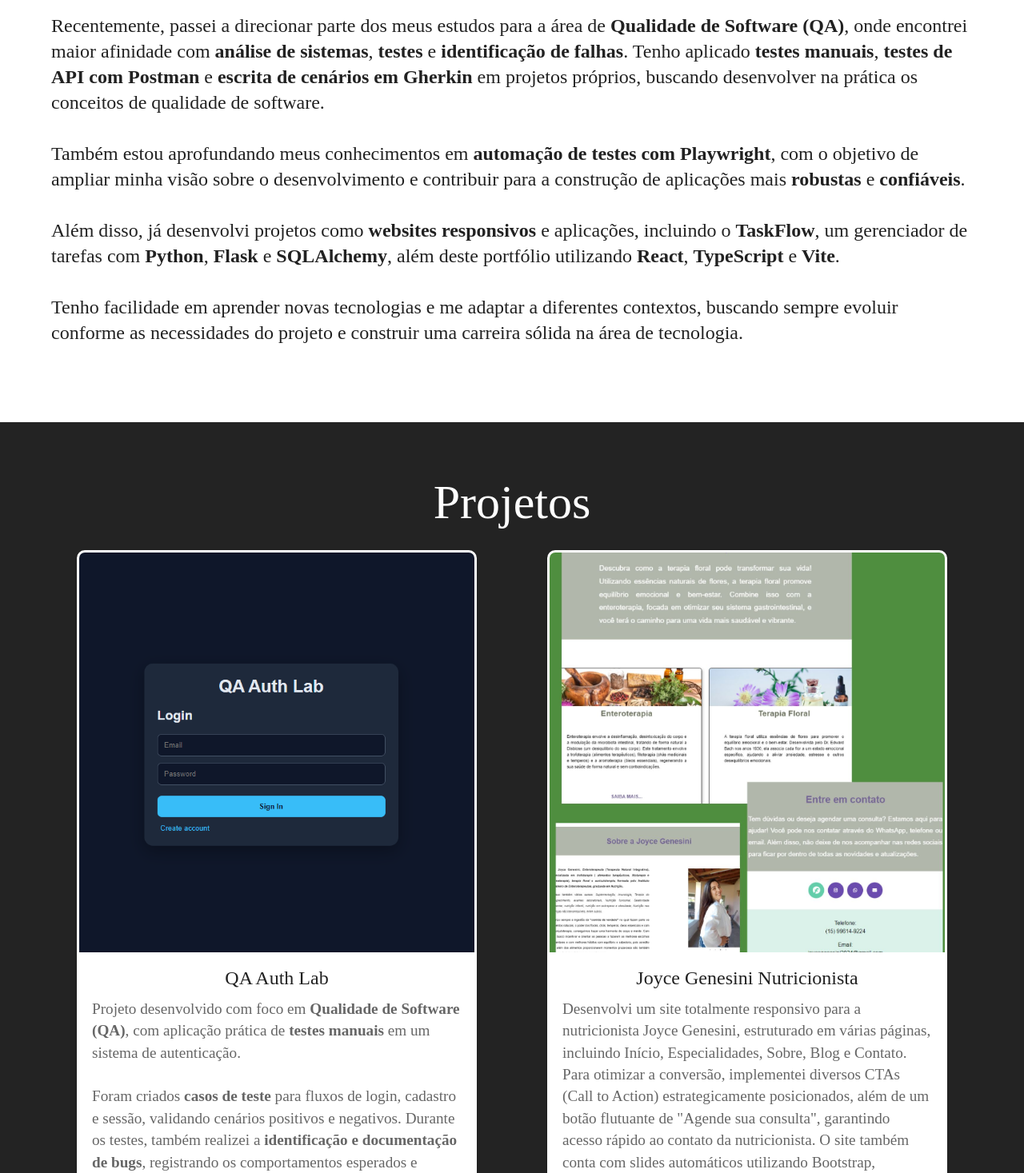
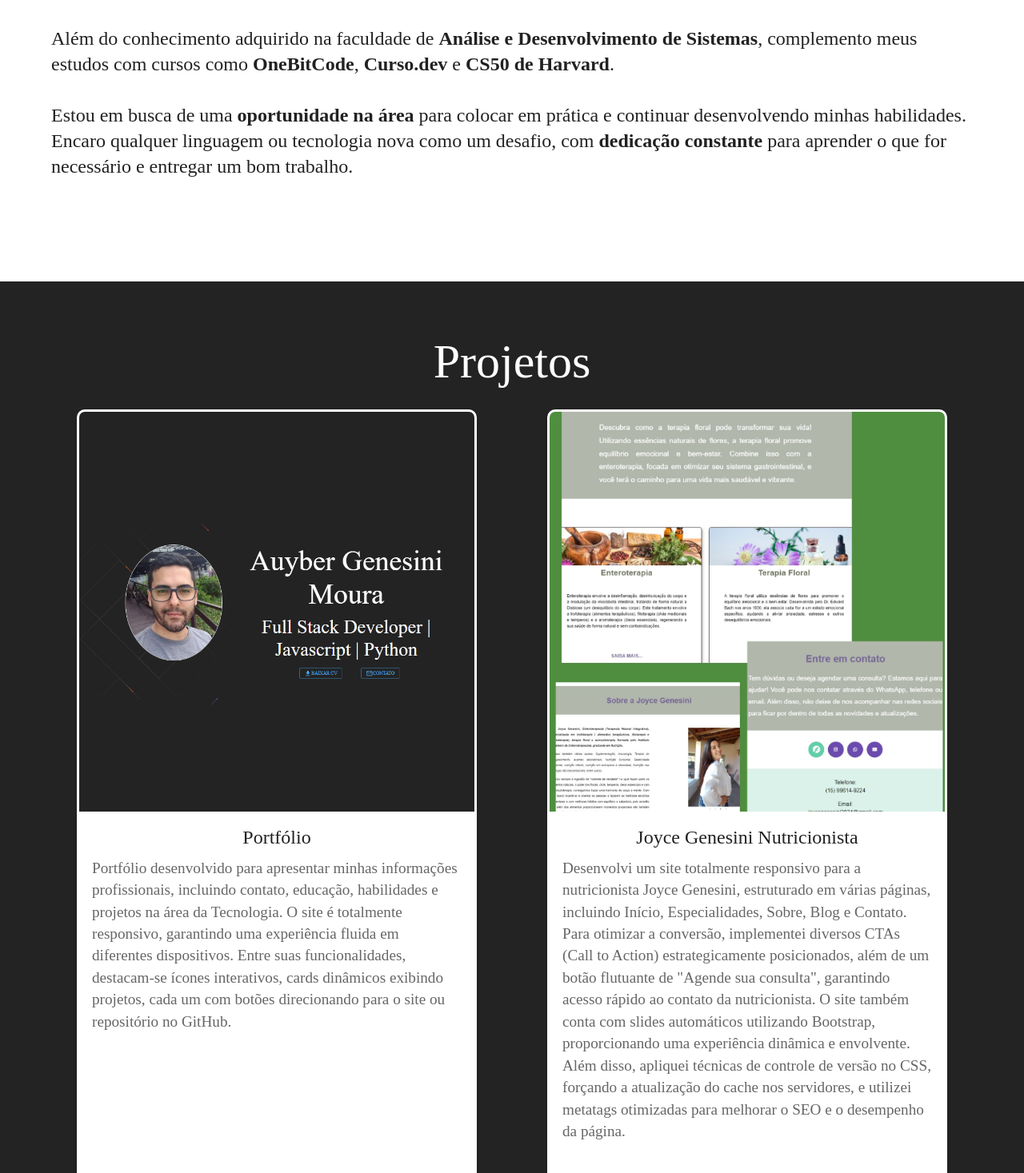
Before and after one commit to auyber/Auyber-portfolio, a React (Vite) app: page / in a window 1280 px wide. Shown: the part 1330-2797 px from the top of the page at 80% size. Built offline with nearby package versions, Linux system fonts and the light colour scheme.

Commit message:
feat(portfolio): atualiza hero, descrição e seção de projetos  - Atualiza texto do hero - Reescreve descrição "Sobre" com formação, cursos e objetivo profissional - Atualiza lista/conteúdo da seção de projetos

```diff
--- a/src/components/Card/card.tsx
+++ b/src/components/Card/card.tsx
@@ -14,9 +14,7 @@ export default function ActionAreaCard() {
             Educação
           </Typography>
           <Typography>
-            Análise e Desenvolvimento de Sistemas (em andamento)  <br />
-            QA E2E (Testes, API, Gherkin, Postman) – em andamento
-            <br />Introduction to Software Quality Assurance – Coursera
+            Análise e Desenvolvimento de Sistemas (em andamento)
             <br />CS50 Harvard
           </Typography>
         </CardContent>
--- a/src/components/Card/nutri.tsx
+++ b/src/components/Card/nutri.tsx
@@ -23,7 +23,7 @@ export default function ActionAreaCardNutri() {
           Joyce Genesini Nutricionista
         </Typography>
         <Typography variant="body2" color="text.secondary" textAlign="left" sx={{ fontSize: '1.2rem'}}>
-        Desenvolvi um site totalmente responsivo para a nutricionista Joyce Genesini, estruturado em várias páginas, incluindo Início, Especialidades, Sobre, Blog e Contato. Para otimizar a conversão, implementei diversos CTAs (Call to Action) estrategicamente posicionados, além de um botão flutuante de "Agende sua consulta", garantindo acesso rápido ao contato da nutricionista. O site também conta com slides automáticos utilizando Bootstrap, proporcionando uma experiência dinâmica e envolvente. Além disso, apliquei técnicas de controle de versão no CSS, forçando a atualização do cache nos servidores, e utilizei metatags otimizadas para melhorar o SEO e o desempenho da página.<br/><br /><br/><br/><br/><br/><br/><br/><br/><br/>
+        Desenvolvi um site totalmente responsivo para a nutricionista Joyce Genesini, estruturado em várias páginas, incluindo Início, Especialidades, Sobre, Blog e Contato. Para otimizar a conversão, implementei diversos CTAs (Call to Action) estrategicamente posicionados, além de um botão flutuante de "Agende sua consulta", garantindo acesso rápido ao contato da nutricionista. O site também conta com slides automáticos utilizando Bootstrap, proporcionando uma experiência dinâmica e envolvente. Além disso, apliquei técnicas de controle de versão no CSS, forçando a atualização do cache nos servidores, e utilizei metatags otimizadas para melhorar o SEO e o desempenho da página.<br/><br/><br/>
           Tecnologias utilizadas: Html, Css, JavaScript, Bootsrtap e Figma.
         </Typography>
       </CardContent>
--- a/src/components/Card/portfolio.tsx
+++ b/src/components/Card/portfolio.tsx
@@ -26,6 +26,7 @@ export default function ActionAreaCardportfolio() {
         Portfólio desenvolvido para apresentar minhas informações profissionais, incluindo contato, educação, habilidades e projetos na área da Tecnologia. O site é totalmente responsivo, garantindo uma experiência fluida em diferentes dispositivos.  Entre suas funcionalidades, destacam-se ícones interativos, cards dinâmicos exibindo projetos, cada um com botões direcionando para o site ou repositório no GitHub.     <br />
         <br /><br /><br /><br /><br/><br/><br/>
         Tecnologias utilizadas: TypeScript, React, CSS e Vite.
+        <br/><br/>
         </Typography>
       </CardContent>
       <CardActions sx={{ justifyContent: 'center' }}>
--- a/src/components/Card/qa-project.tsx
+++ /dev/null
@@ -1,45 +0,0 @@
-import Card from '@mui/material/Card';
-import CardActions from '@mui/material/CardActions';
-import CardContent from '@mui/material/CardContent';
-import CardMedia from '@mui/material/CardMedia';
-import Button from '@mui/material/Button';
-import Typography from '@mui/material/Typography';
-import qaproject from "../../assets/images/qaproject.png";
-
-export default function ActionAreaCardQAProject() {
-  return (
-    <Card sx={{
-      maxWidth: 500,
-      border: '3px solid white',
-      borderRadius: '10px'
-    }}>
-      <CardMedia
-        sx={{ height: 500 }}
-        image={qaproject}
-        title="green iguana"
-
-      />
-      <CardContent>
-        <Typography gutterBottom variant="h5" component="div" textAlign="center">
-        QA Auth Lab
-        </Typography>
-        <Typography variant="body2" color="text.secondary" textAlign="left" sx={{ fontSize: '1.2rem'}}>
-        Projeto desenvolvido com foco em <strong>Qualidade de Software (QA)</strong>, com aplicação prática de <strong>testes manuais</strong> em um sistema de autenticação.<br /><br />
-
-        Foram criados <strong>casos de teste</strong> para fluxos de login, cadastro e sessão, validando cenários positivos e negativos. Durante os testes, também realizei a <strong>identificação e documentação de bugs</strong>, registrando os comportamentos esperados e encontrados.<br /><br />
-
-        Além disso, desenvolvi <strong>cenários em Gherkin</strong> para representar os fluxos do sistema com base no comportamento do usuário.<br /><br />
-
-        Como complemento ao projeto, realizei estudos e práticas de <strong>testes de API com Postman</strong>, documentando requisições e validando respostas, como parte da evolução do conhecimento em QA.<br /><br />
-
-        <strong>Atualizações futuras:</strong> incluir testes automatizados com <strong>Playwright</strong> e ampliar a cobertura com testes de API integrados ao sistema.<br /><br />
-
-        Tecnologias utilizadas: Postman, Gherkin e Playwright (em aprendizado).
-      </Typography>
-      </CardContent>
-      <CardActions sx={{ justifyContent: 'center' }}>
-      <Button size="medium" href="https://github.com/auyber/qa-project" target='_blank'>Ver Código</Button>
-      </CardActions>
-    </Card>
-  );
-}
--- a/src/pages/section/About/About.tsx
+++ b/src/pages/section/About/About.tsx
@@ -28,15 +28,14 @@ const About: React.FC = () => {
           </Grid>
           <Grid item xs={12} md={12}>
             <Typography variant="h5" textAlign="left">
-              Sou <strong>Desenvolvedor Web</strong> com base em <strong>HTML</strong>, <strong>CSS</strong> e <strong>JavaScript</strong>, atualmente em evolução para o <strong>Fullstack JavaScript</strong>. Ao longo dos meus estudos e projetos, desenvolvi aplicações web e interfaces responsivas, adquirindo uma boa compreensão de <strong>estrutura, funcionamento e experiência do usuário</strong>.
+              Sou <strong>Desenvolvedor Web</strong> com base em <strong>HTML</strong>, <strong>CSS</strong> e <strong>JavaScript</strong>, atualmente em evolução para o <strong>Fullstack JavaScript</strong>.
               <br/><br/>
-              Recentemente, passei a direcionar parte dos meus estudos para a área de <strong>Qualidade de Software (QA)</strong>, onde encontrei maior afinidade com <strong>análise de sistemas</strong>, <strong>testes</strong> e <strong>identificação de falhas</strong>. Tenho aplicado <strong>testes manuais</strong>, <strong>testes de API com Postman</strong> e <strong>escrita de cenários em Gherkin</strong> em projetos próprios, buscando desenvolver na prática os conceitos de qualidade de software.
+              Tenho <strong>facilidade em aprender</strong> novas tecnologias e me <strong>adaptar</strong> a diferentes contextos, buscando sempre evoluir conforme as necessidades do projeto e construir uma carreira sólida na área de tecnologia.
               <br/><br/>
-              Também estou aprofundando meus conhecimentos em <strong>automação de testes com Playwright</strong>, com o objetivo de ampliar minha visão sobre o desenvolvimento e contribuir para a construção de aplicações mais <strong>robustas</strong> e <strong>confiáveis</strong>.
+              Além do conhecimento adquirido na faculdade de <strong>Análise e Desenvolvimento de Sistemas</strong>, complemento meus estudos com cursos como <strong>OneBitCode</strong>, <strong>Curso.dev</strong> e <strong>CS50 de Harvard</strong>.
               <br/><br/>
-              Além disso, já desenvolvi projetos como <strong>websites responsivos</strong> e aplicações, incluindo o <strong>TaskFlow</strong>, um gerenciador de tarefas com <strong>Python</strong>, <strong>Flask</strong> e <strong>SQLAlchemy</strong>, além deste portfólio utilizando <strong>React</strong>, <strong>TypeScript</strong> e <strong>Vite</strong>.
+              Estou em busca de uma <strong>oportunidade na área</strong> para colocar em prática e continuar desenvolvendo minhas habilidades. Encaro qualquer linguagem ou tecnologia nova como um desafio, com <strong>dedicação constante</strong> para aprender o que for necessário e entregar um bom trabalho.
               <br/><br/>
-              Tenho facilidade em aprender novas tecnologias e me adaptar a diferentes contextos, buscando sempre evoluir conforme as necessidades do projeto e construir uma carreira sólida na área de tecnologia.
             </Typography>
           </Grid>
         </Grid>
--- a/src/pages/section/Hero/Hero.tsx
+++ b/src/pages/section/Hero/Hero.tsx
@@ -63,7 +63,8 @@ const Hero = () => {
             </Grid>
             <Grid item xs={12} md={7}>
               <Typography color="primary.contrastText" variant="h1" textAlign="center" pb={2} sx={{ fontSize: { xs: '1.5rem', md: '4rem', lg: '6rem' } }}>Auyber Genesini Moura</Typography>
-              <Typography color="primary.contrastText" variant="h2" textAlign="center" sx={{ fontSize: { xs: '1rem', md: '2rem', lg: '3rem' } }}>Desenvolvedor Web | Fullstack JavaScript em evolução | Foco em QA e Testes de Software</Typography>
+              <Typography color="primary.contrastText" variant="h2" textAlign="center" sx={{ fontSize: { xs: '1rem', md: '2rem', lg: '3rem' } }}>Desenvolvedor Web |
+                <br />Fullstack JavaScript em evolução </Typography>
               <Grid container display="flex" justifyContent="center" spacing={3} pt={3}>
                 <Grid item xs={6} md={4} display="flex" justifyContent="center">
                   <Button color="secondary" variant="outlined" onClick={handleDownload}>
--- a/src/pages/section/Projects/Projects.tsx
+++ b/src/pages/section/Projects/Projects.tsx
@@ -1,10 +1,8 @@
 import { Container, Grid, Typography, styled } from "@mui/material";
 import ActionAreaCardNutri from "../../../components/Card/nutri";
 import ActionAreaCardliaartfestas from "../../../components/Card/liaartfestas";
-import ActionAreaCardTaskFlow from "../../../components/Card/taskflow";
 import ActionAreaCardfastrevest from "../../../components/Card/fastrevest";
 import ActionAreaCardportfolio from "../../../components/Card/portfolio";
-import ActionAreaCardQAProject from "../../../components/Card/qa-project";
 
 const Projects = () => {
   const StyledHero = styled("div")(({ theme }) => ({
@@ -42,30 +40,20 @@ const Projects = () => {
           {/* Primeira linha de cards */}
           <Grid container display="flex" justifyContent="center" spacing={3} pt={3}>
             <Grid item xs={12} sm={6} md={6} display="flex" justifyContent="center">
-              <ActionAreaCardQAProject/>
+              <ActionAreaCardportfolio/>
             </Grid>
             <Grid item xs={12} sm={6} md={6} display="flex" justifyContent="center">
               <ActionAreaCardNutri />
             </Grid>
           </Grid>
 
-          {/* Segunda linha de cards - Portfolio e TaskFlow */}
+          {/* Segunda linha de cards - FastRevest e LiaArtFestas */}
           <Grid container display="flex" justifyContent="center" spacing={3} pt={3}>
             <Grid item xs={12} sm={6} md={6} display="flex" justifyContent="center">
               <ActionAreaCardfastrevest />
             </Grid>
             <Grid item xs={12} sm={6} md={6} display="flex" justifyContent="center">
               <ActionAreaCardliaartfestas />
-            </Grid>
-          </Grid>
-
-          {/* terceira linha de cards - Fastrevest */}
-          <Grid container display="flex" justifyContent="center" spacing={3} pt={3}>
-            <Grid item xs={12} sm={6} md={6} display="flex" justifyContent="center">
-              <ActionAreaCardTaskFlow />
-            </Grid>
-            <Grid item xs={12} sm={6} md={6} display="flex" justifyContent="center">
-              <ActionAreaCardportfolio />
             </Grid>
           </Grid>
 
```
Also changed, not shown: src/components/Card/taskflow.tsx (deleted, +0 -40 lines), 1 other file (tests, documents, lock files or other folders).
